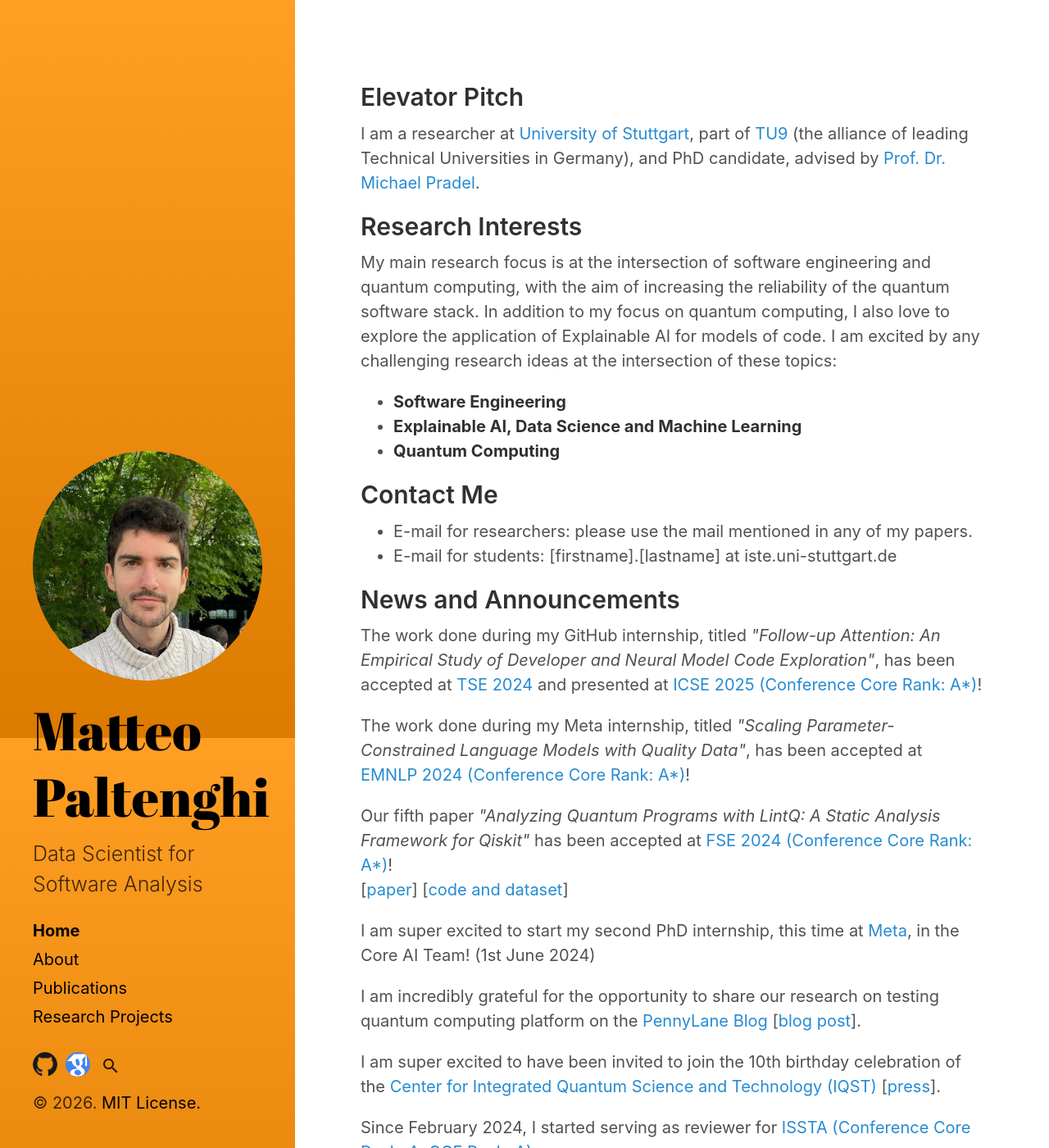
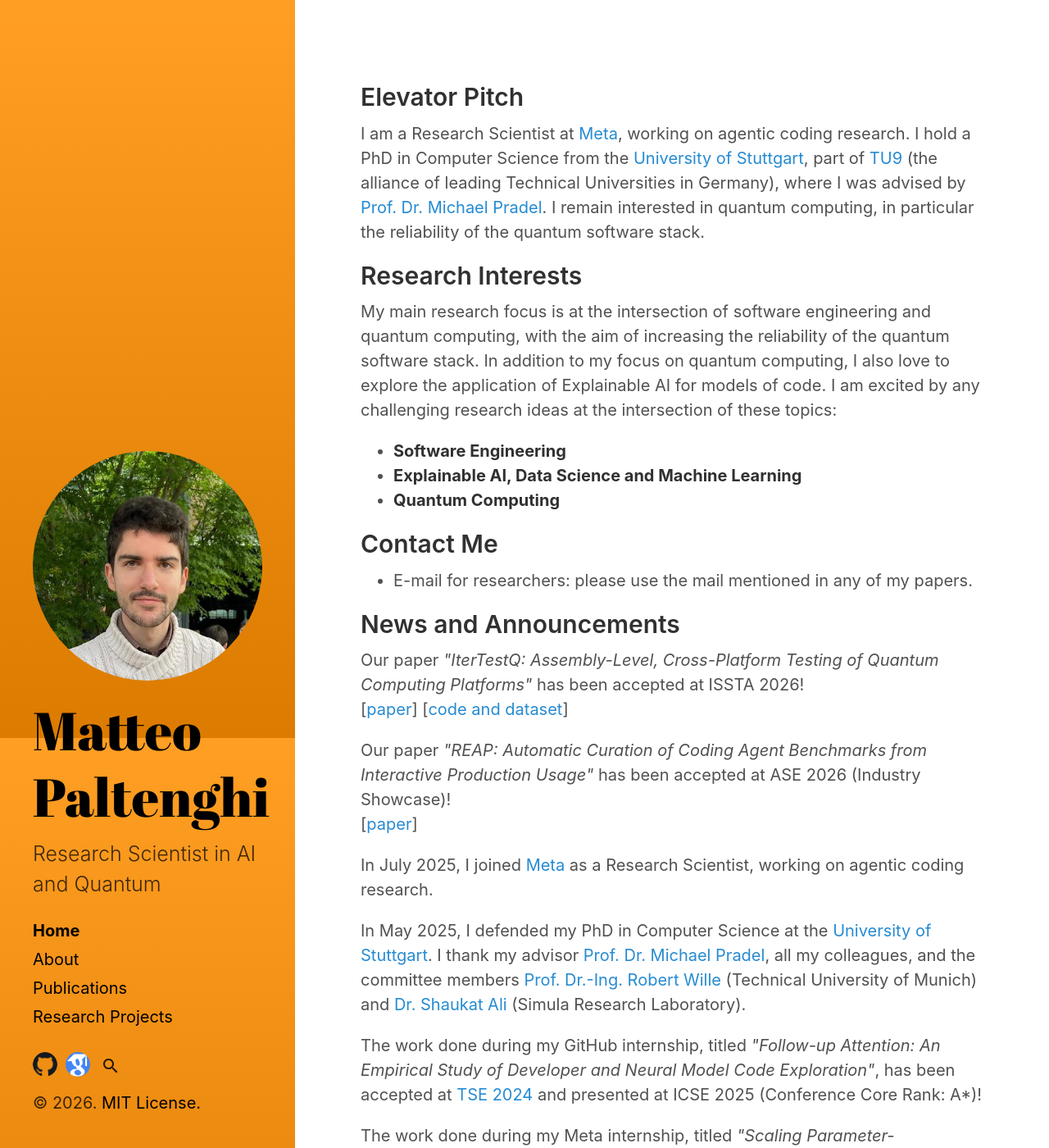
Before and after one commit to MattePalte/mattepalte.github.io, a Jekyll site: the page built from index.html, in a window 1280 px wide and 1400 px high. Shown: the whole window at 82% size. Built offline with Jekyll 4.4.1, drawn with Linux system fonts in a browser that asks for light colours.

Commit message:
Update tagline, About and publications pages; add unpublished PhD lessons post and blog page

```diff
--- a/_config.yml
+++ b/_config.yml
@@ -4,8 +4,8 @@
 
 # Setup
 title:            Matteo Paltenghi
-tagline:          Data Scientist for Software Analysis
-description:      Data Scientist for Software Analysis
+tagline:          Research Scientist in AI and Quantum
+description:      Research Scientist in AI and Quantum
 url:              matteopaltenghi.com
 #baseurl:          '/hydeout'
                   # the optional subpath of your site, e.g. "/blog"
@@ -32,7 +32,3 @@
 
 # Sidebar link settings
 sidebar_home_link:  true
-#sidebar_blog_link:  '/blog'   # By default, your home page is your blog
-                                # page. If you change your paginate_path,
-                                # set this to the root of the paginate_path
-                                # to enable a separate blog link.
--- a/index.html
+++ b/index.html
@@ -7,7 +7,9 @@
 <h2>Elevator Pitch</h2>
 
 <p>
-    I am a researcher at <a href="https://www.uni-stuttgart.de/">University of Stuttgart</a>, part of <a href="https://www.tu9-universities.de/">TU9</a> (the alliance of leading Technical Universities in Germany), and PhD candidate, advised by <a href="https://software-lab.org/people/Michael_Pradel.html">Prof. Dr. Michael Pradel</a>.
+    I am a Research Scientist at <a href="https://meta.com/" target="_blank">Meta</a>, working on agentic coding research.
+    I hold a PhD in Computer Science from the <a href="https://www.uni-stuttgart.de/">University of Stuttgart</a>, part of <a href="https://www.tu9-universities.de/">TU9</a> (the alliance of leading Technical Universities in Germany), where I was advised by <a href="https://software-lab.org/people/Michael_Pradel.html">Prof. Dr. Michael Pradel</a>.
+    I remain interested in quantum computing, in particular the reliability of the quantum software stack.
 </p>
 
 <h2>Research Interests</h2>
@@ -26,12 +28,22 @@
 <h2>Contact Me</h2>
 <ul>
     <li>E-mail for researchers: please use the mail mentioned in any of my papers.</li>
-    <li>E-mail for students: [firstname].[lastname] at iste.uni-stuttgart.de</li>
 </ul>
 
 <h2>News and Announcements</h2>
 
-<p>The work done during my GitHub internship, titled <i>"Follow-up Attention: An Empirical Study of Developer and Neural Model Code Exploration"</i>, has been accepted at <a href="https://doi.ieeecomputersociety.org/10.1109/TSE.2024.3445338">TSE 2024</a> and presented at <a>ICSE 2025 (Conference Core Rank: A*)</a>!
+<p>Our paper <i>"IterTestQ: Assembly-Level, Cross-Platform Testing of Quantum Computing Platforms"</i> has been accepted at ISSTA 2026!<br>
+    [<a href="https://software-lab.org/publications/issta2026_IterTestQ.pdf">paper</a>]
+    [<a href="https://github.com/sola-st/IterTestQ-quantum-platform-testing/">code and dataset</a>]
+
+<p>Our paper <i>"REAP: Automatic Curation of Coding Agent Benchmarks from Interactive Production Usage"</i> has been accepted at ASE 2026 (Industry Showcase)!<br>
+    [<a href="https://arxiv.org/abs/2604.01527">paper</a>]
+
+<p>In July 2025, I joined <a href="https://meta.com/" target="_blank">Meta</a> as a Research Scientist, working on agentic coding research.
+
+<p>In May 2025, I defended my PhD in Computer Science at the <a href="https://www.uni-stuttgart.de/">University of Stuttgart</a>. I thank my advisor <a href="https://software-lab.org/people/Michael_Pradel.html">Prof. Dr. Michael Pradel</a>, all my colleagues, and the committee members <a href="https://www.cda.cit.tum.de/team/wille/">Prof. Dr.-Ing. Robert Wille</a> (Technical University of Munich) and <a href="https://www.simula.no/people/shaukat">Dr. Shaukat Ali</a> (Simula Research Laboratory).
+
+<p>The work done during my GitHub internship, titled <i>"Follow-up Attention: An Empirical Study of Developer and Neural Model Code Exploration"</i>, has been accepted at <a href="https://doi.ieeecomputersociety.org/10.1109/TSE.2024.3445338">TSE 2024</a> and presented at ICSE 2025 (Conference Core Rank: A*)!
 
 <p>The work done during my Meta internship, titled <i>"Scaling Parameter-Constrained Language Models with Quality Data"</i>, has been accepted at <a href="https://aclanthology.org/2024.emnlp-industry.8/">EMNLP 2024 (Conference Core Rank: A*)</a>!
 
```
Also changed, not shown: _posts/2026-10-01-lessons-from-my-phd.md (added, +34 -0 lines), about.html (+8 -7 lines), blog.md (added, +16 -0 lines), category/publications.md (+12 -4 lines).
